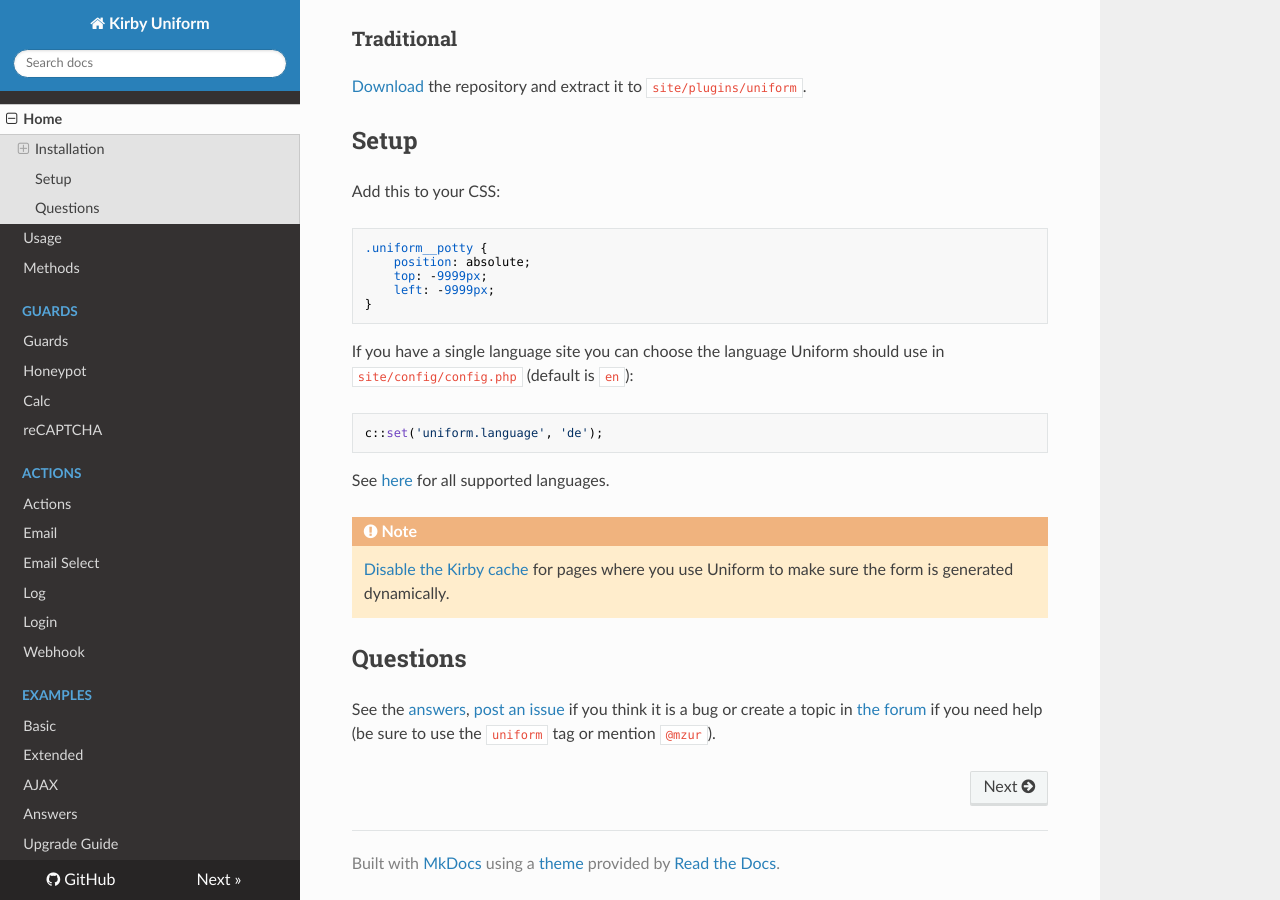
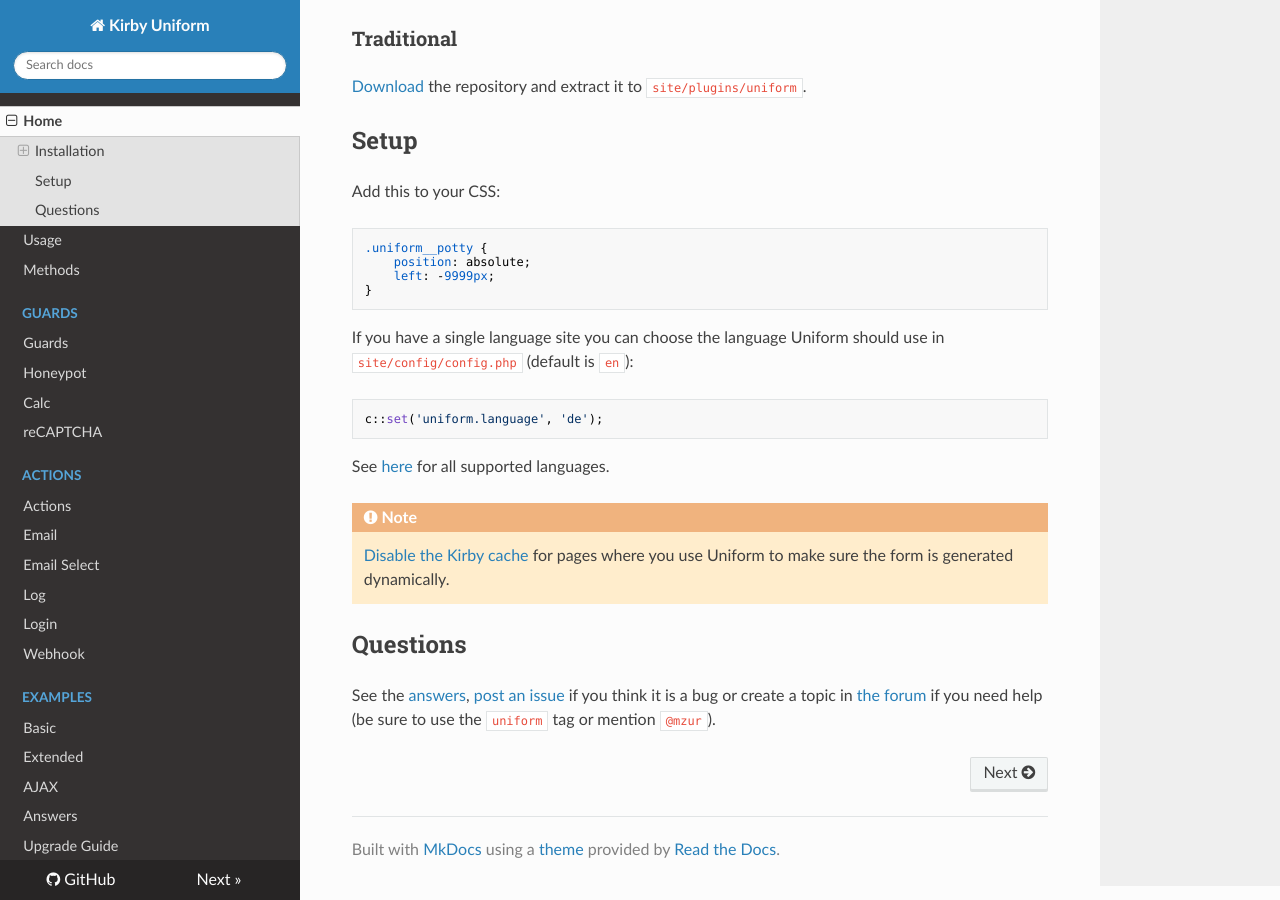
Before and after one commit to mzur/kirby-uniform, an MkDocs documentation site: the page built from docs/index.md, in a window 1280 px wide and 900 px high, scrolled down 786 px. Built offline with MkDocs 1.6.1, drawn with Linux system fonts in a browser that asks for light colours; nearby versions of some CDN libraries; old or Windows-style settings are respelled for this version of MkDocs.

Commit message:
Simplify uniform__potty class

````diff
--- a/docs/index.md
+++ b/docs/index.md
@@ -39,7 +39,6 @@ Add this to your CSS:
 ```css
 .uniform__potty {
     position: absolute;
-    top: -9999px;
     left: -9999px;
 }
 ```
````
Also changed, not shown: README.md (+0 -1 lines).
